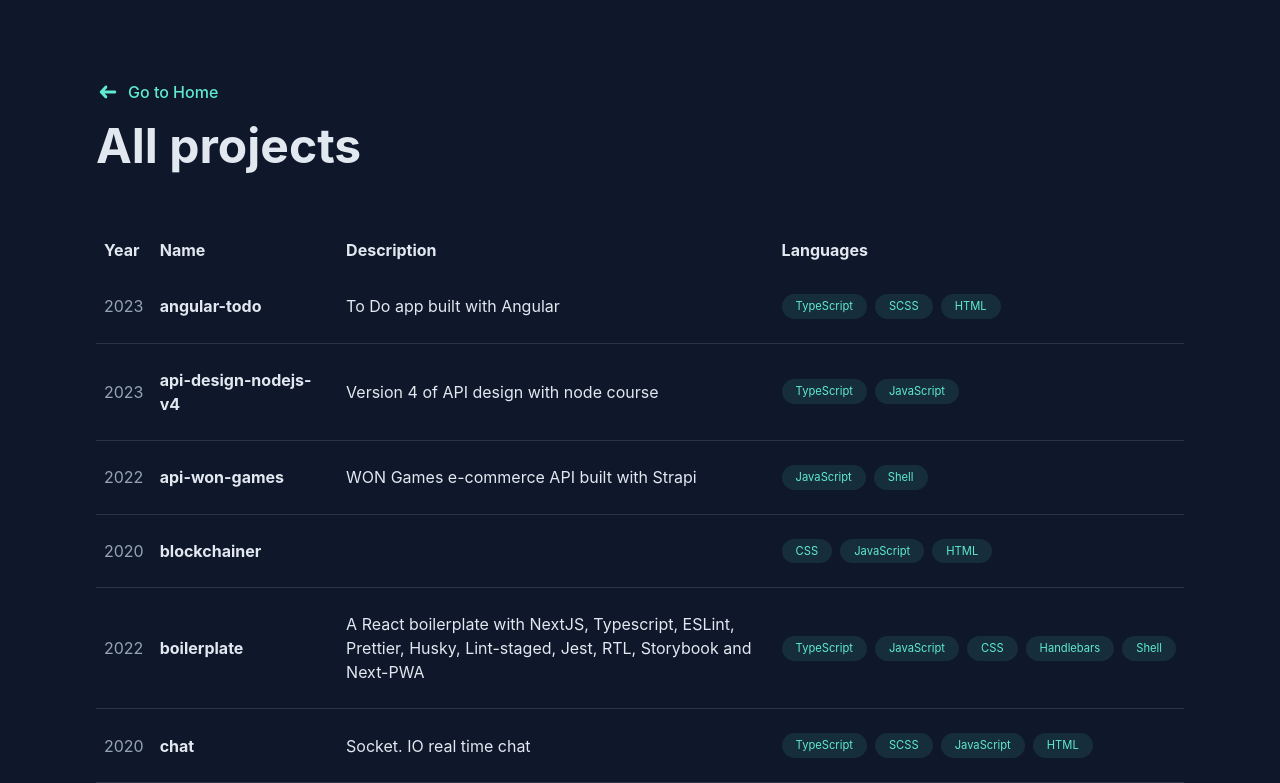
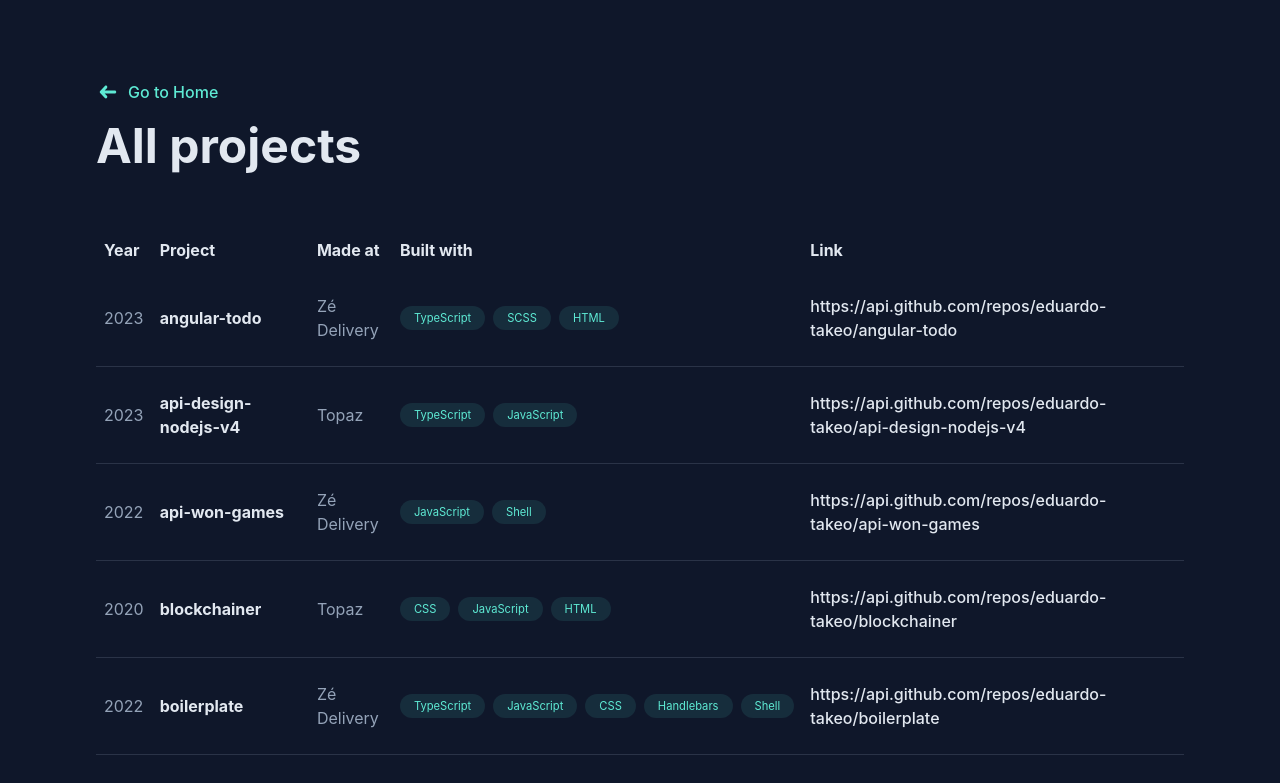
Before and after one commit to eduardo-takeo/v3, a React (Vite) app: page /projects in a window 1280 px wide. Shown: the top 783 px of the page. Built offline with nearby package versions, Linux system fonts and the light colour scheme.

Commit message:
fix: fix table columns

```diff
--- a/public/locales/en/translation.json
+++ b/public/locales/en/translation.json
@@ -23,9 +23,9 @@
       "title": "All projects",
       "columns": {
         "year": "Year",
-        "name": "Name",
-        "description": "Description",
-        "languages": "Languages",
+        "name": "Project",
+        "made_at": "Made at",
+        "languages": "Built with",
         "page": "Link"
       }
     }
--- a/public/locales/pt/translation.json
+++ b/public/locales/pt/translation.json
@@ -23,9 +23,9 @@
       "title": "Todos os projetos",
       "columns": {
         "year": "Ano",
-        "name": "Nome",
-        "description": "Descrição",
-        "languages": "Linguagens",
+        "name": "Projeto",
+        "made_at": "Feito em",
+        "languages": "Construído com",
         "page": "Link"
       }
     }
--- a/src/components/Table/Table.tsx
+++ b/src/components/Table/Table.tsx
@@ -63,9 +63,7 @@ const Table = ({ columns, data }: ITableProps) => {
       <thead>
         <tr>
           {columns.map((col) => (
-            <th key={col.key}>
-              {t(col.header)} {/* Traduz o cabeçalho */}
-            </th>
+            <th key={col.key}>{t(col.header)}</th>
           ))}
         </tr>
       </thead>
--- a/src/content/projects.json
+++ b/src/content/projects.json
@@ -6,7 +6,8 @@
     "url": "https://api.github.com/repos/eduardo-takeo/angular-todo",
     "homepage": null,
     "languages": ["TypeScript", "SCSS", "HTML"],
-    "created_at": "2023-08-07T02:16:35Z"
+    "created_at": "2023-08-07T02:16:35Z",
+    "made_at": "Zé Delivery"
   },
   {
     "id": 603266420,
@@ -15,7 +16,8 @@
     "url": "https://api.github.com/repos/eduardo-takeo/api-design-nodejs-v4",
     "homepage": null,
     "languages": ["TypeScript", "JavaScript"],
-    "created_at": "2023-02-18T01:36:04Z"
+    "created_at": "2023-02-18T01:36:04Z",
+    "made_at": "Topaz"
   },
   {
     "id": 475194682,
@@ -24,7 +26,8 @@
     "url": "https://api.github.com/repos/eduardo-takeo/api-won-games",
     "homepage": null,
     "languages": ["JavaScript", "Shell"],
-    "created_at": "2022-03-28T22:10:10Z"
+    "created_at": "2022-03-28T22:10:10Z",
+    "made_at": "Zé Delivery"
   },
   {
     "id": 238780942,
@@ -33,7 +36,8 @@
     "url": "https://api.github.com/repos/eduardo-takeo/blockchainer",
     "homepage": null,
     "languages": ["CSS", "JavaScript", "HTML"],
-    "created_at": "2020-02-06T20:43:39Z"
+    "created_at": "2020-02-06T20:43:39Z",
+    "made_at": "Topaz"
   },
   {
     "id": 471989836,
@@ -42,7 +46,8 @@
     "url": "https://api.github.com/repos/eduardo-takeo/boilerplate",
     "homepage": null,
     "languages": ["TypeScript", "JavaScript", "CSS", "Handlebars", "Shell"],
-    "created_at": "2022-03-20T13:34:51Z"
+    "created_at": "2022-03-20T13:34:51Z",
+    "made_at": "Zé Delivery"
   },
   {
     "id": 314397858,
@@ -51,7 +56,8 @@
     "url": "https://api.github.com/repos/eduardo-takeo/chat",
     "homepage": null,
     "languages": ["TypeScript", "SCSS", "JavaScript", "HTML"],
-    "created_at": "2020-11-19T23:50:29Z"
+    "created_at": "2020-11-19T23:50:29Z",
+    "made_at": "Zé Delivery"
   },
   {
     "id": 522375333,
@@ -60,7 +66,8 @@
     "url": "https://api.github.com/repos/eduardo-takeo/component-library-template",
     "homepage": null,
     "languages": ["HTML", "TypeScript", "CSS", "JavaScript"],
-    "created_at": "2022-08-08T02:06:03Z"
+    "created_at": "2022-08-08T02:06:03Z",
+    "made_at": "Zé Delivery"
   },
   {
     "id": 321498282,
@@ -69,7 +76,8 @@
     "url": "https://api.github.com/repos/eduardo-takeo/crwn-clothing",
     "homepage": "",
     "languages": ["JavaScript", "SCSS", "HTML", "CSS"],
-    "created_at": "2020-12-14T23:22:12Z"
+    "created_at": "2020-12-14T23:22:12Z",
+    "made_at": ""
   },
   {
     "id": 170132871,
@@ -78,7 +86,8 @@
     "url": "https://api.github.com/repos/eduardo-takeo/CSharp-gitrep",
     "homepage": null,
     "languages": ["C#"],
-    "created_at": "2019-02-11T13:25:30Z"
+    "created_at": "2019-02-11T13:25:30Z",
+    "made_at": "Topaz"
   },
   {
     "id": 618920059,
--- a/src/views/Projects/Projects.tsx
+++ b/src/views/Projects/Projects.tsx
@@ -19,14 +19,20 @@ const columns: ITableColumn[] = [
     style: "bold",
   },
   {
-    key: "description",
-    header: "projects.table.columns.description",
+    key: "made_at",
+    header: "projects.table.columns.made_at",
     type: ColumnType.TEXT,
+    style: "opaque",
   },
   {
     key: "languages",
     header: "projects.table.columns.languages",
     type: ColumnType.BADGE,
+  },
+  {
+    key: "url",
+    header: "projects.table.columns.page",
+    type: ColumnType.LINK,
   },
 ];
 
```
